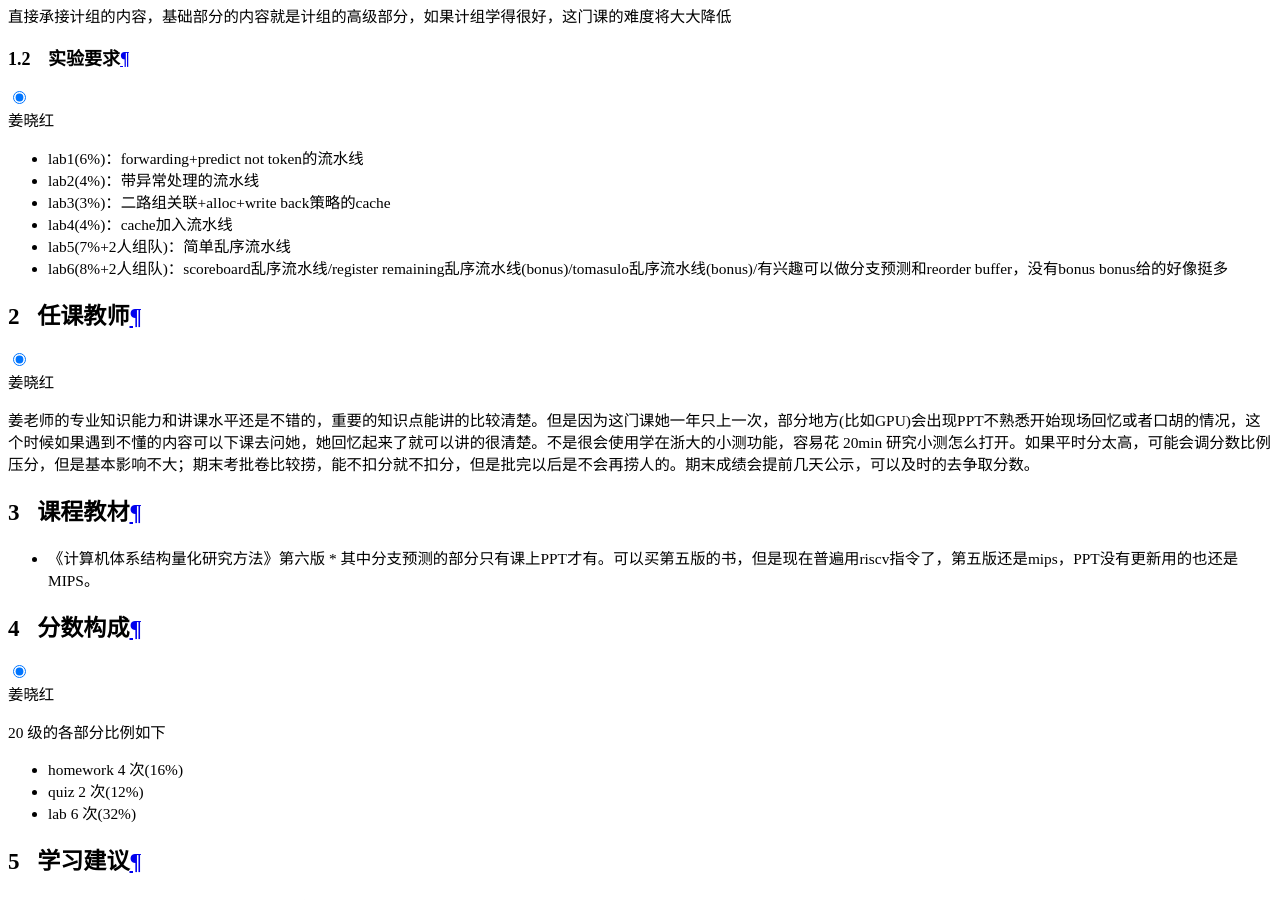
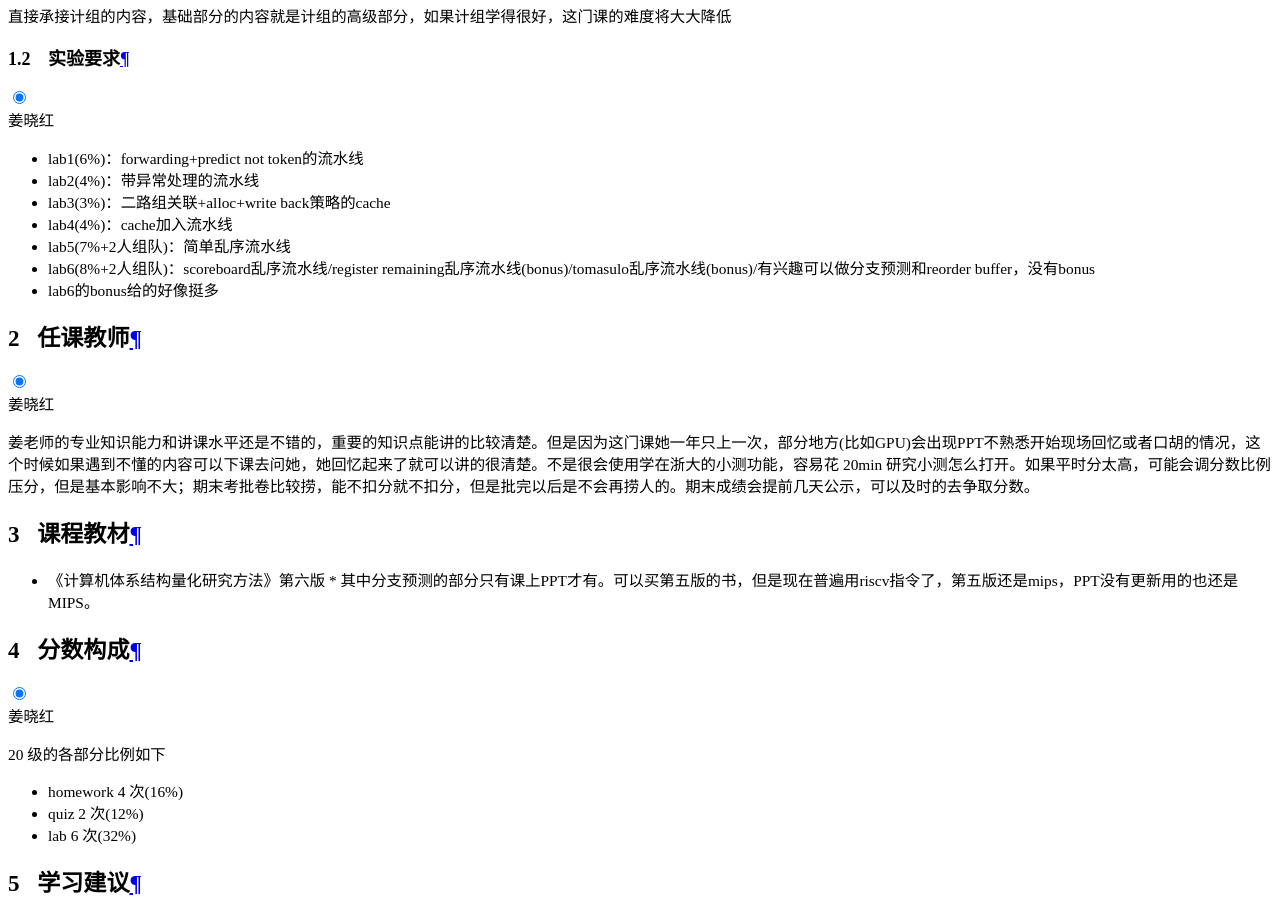
Before and after one commit to ZJU-Turing/TuringCourses, an MkDocs documentation site: the page built from docs/major_mandatory/computer_architecture/index.md, in a window 1280 px wide and 900 px high, scrolled down 18205 px. Built offline with MkDocs 1.6.1 and Material for MkDocs 9.7.7, drawn with Linux system fonts in a browser that asks for light colours; comment, search, counter and statistics services are not loaded.

Commit message:
Update index.md

```diff
--- a/docs/major_mandatory/computer_architecture/index.md
+++ b/docs/major_mandatory/computer_architecture/index.md
@@ -30,7 +30,7 @@
 * lab4(4%)：cache加入流水线
 * lab5(7%+2人组队)：简单乱序流水线
 * lab6(8%+2人组队)：scoreboard乱序流水线/register remaining乱序流水线(bonus)/tomasulo乱序流水线(bonus)/有兴趣可以做分支预测和reorder buffer，没有bonus
-bonus给的好像挺多
+* lab6的bonus给的好像挺多
 
 ## 任课教师
 
```
